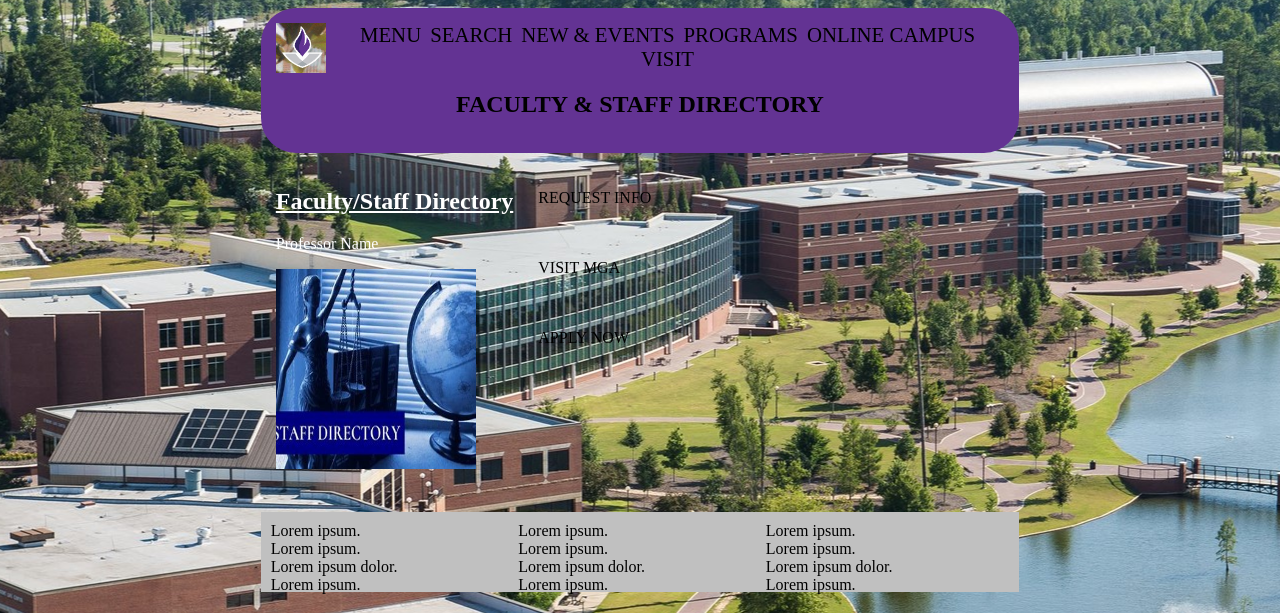
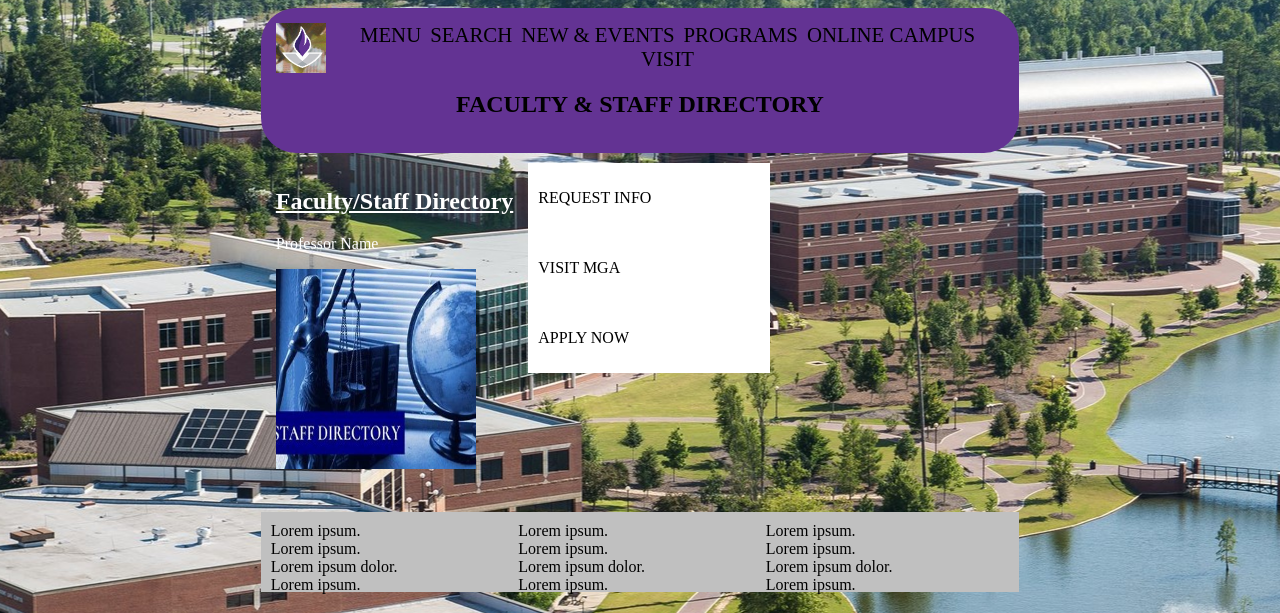
Before and after one commit to mellyons/SeniorCapstone, a PHP site: page /profile.html in a window 1280 px wide. Shown: the top 613 px of the page. Run offline with PHP 8.4, Linux system fonts and the light colour scheme.

Commit message:
Update index.css

```diff
--- a/index.css
+++ b/index.css
@@ -33,7 +33,7 @@ h2{text-decoration: underline;}
 .nav-link:hover {color:red;}
 .picture{float:left; padding:15px;}
 .row{padding:10px;}
-.column {float:left; width:30%; padding:10px; height:50px;}
+.column {float:left; width:30%; padding:10px; height:50px; background-color:white;}
 .row:after {content: ""; display: table; clear: both;}
 .row2{background:#C0C0C0;}
 .column1{float:left; width:30%; padding:10px; height:50px;}
```
